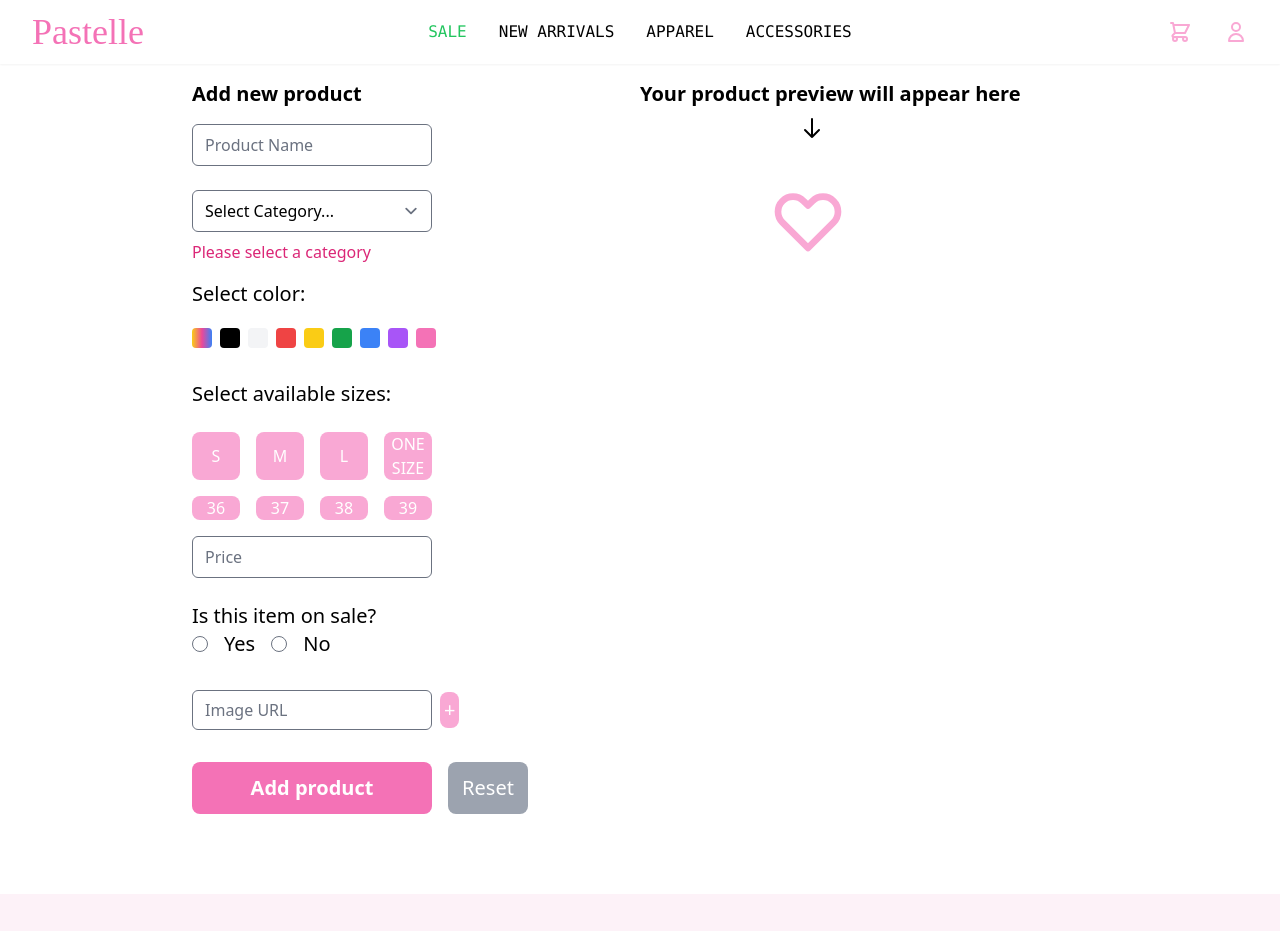
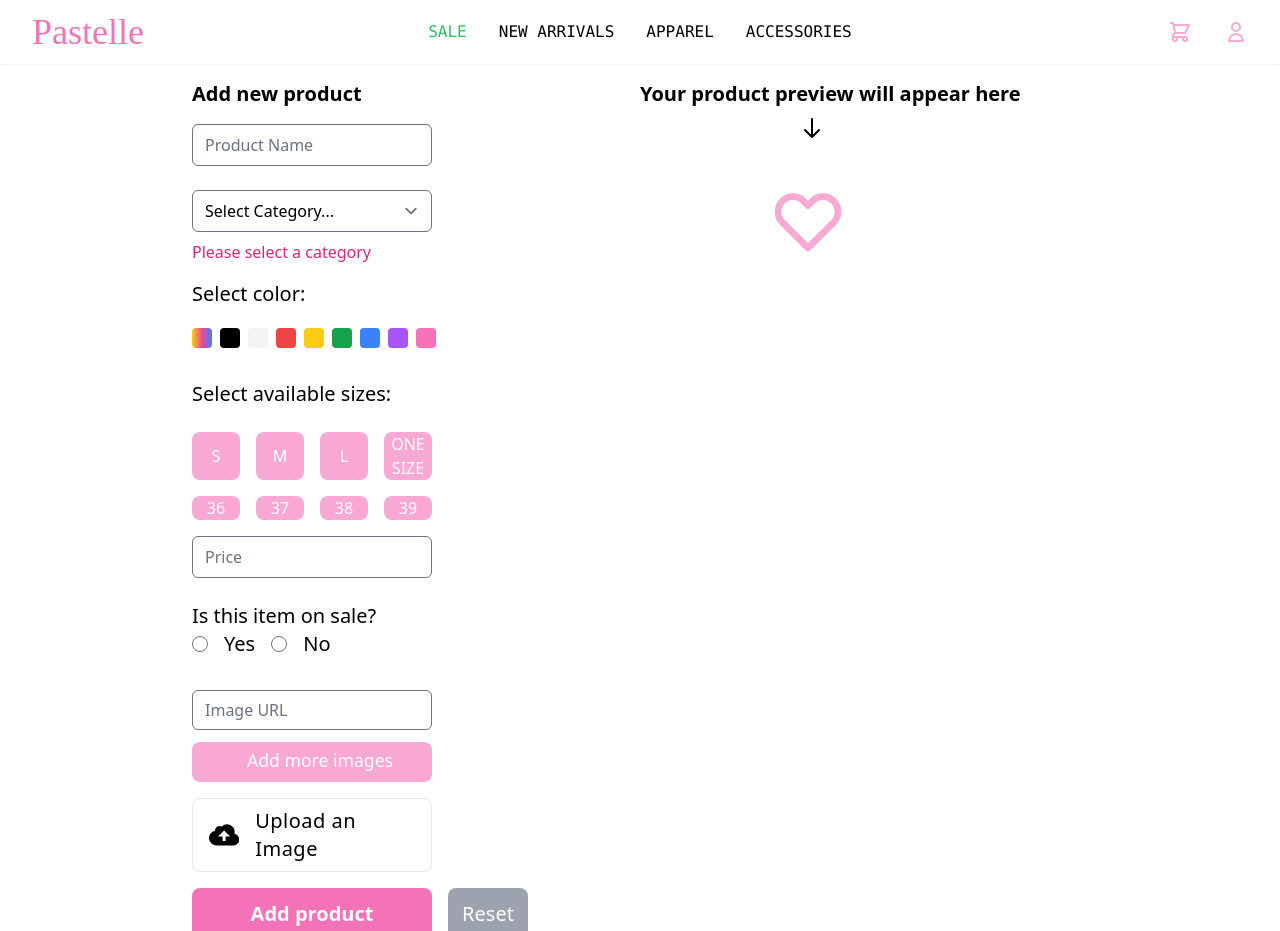
Before and after one commit to stefaniarotaru/pastelle, a React (Create React App) app in the folder pastelle-frontend/: page /admin in a window 1280 px wide. Shown: the top 931 px of the page. Built offline with nearby package versions, Linux system fonts and the light colour scheme; a web font is replaced by a local one.

Commit message:
FE - implemented AWS S3 image upload

```diff
--- a/pastelle-frontend/src/pages/Admin.js
+++ b/pastelle-frontend/src/pages/Admin.js
@@ -7,10 +7,14 @@ import CategoryDropdown from "../components/CategoryDropdown";
 import { yupResolver } from "@hookform/resolvers/yup";
 import * as Yup from 'yup';
 import initialSizes from "../components/InitialSizes";
+import ExtraImageURL from "../components/ExtraImageURL";
+import { Carousel } from "react-carousel-minimal";
 
 const Admin = () => {
 
-    const url = "http://localhost:8080/product/add-product"
+
+    const url = "http://localhost:8080/product/add-product";
+    const storageUrl = "http://localhost:8080/product/";
 
     const [name, setName] = useState("");
     const [category, setCategory] = useState("");
@@ -21,10 +25,32 @@ const Admin = () => {
     const [imageUrls, setImageUrls] = useState([]);
     const [salePrice, setSalePrice] = useState("");
     const [sizes, setSizes] = useState(initialSizes);
+    const [extraImgInputs, setExtraImgInputs] = useState([]);
+    const [file, setFile] = useState("");
 
-    const [amount, setAmount] = useState(1);
-    const loadMore = () => {
-        setAmount((prevAmount) => prevAmount + 1);
+    const uploadImage = (productId) => {
+        const formData = new FormData();
+        formData.append('file', file);
+        axios.post(storageUrl + productId + '/images', formData, {
+            headers: {
+                "Content-Type": "multipart/form-data"
+            }
+        }).then(setFile(""));
+    }
+
+
+    let data = [
+        {
+            image: imageUrls[0]
+        },
+        {
+            image: imageUrls[1]
+        }
+    ]
+
+    const addExtraImgInput = () => {
+        const extraInput = <ExtraImageURL index={extraImgInputs.length + 1} updateImage={updateImage} />;
+        setExtraImgInputs(extraImgInputs => [...extraImgInputs, extraInput])
     }
 
     const toggleSizeAvailability = (size) => {
@@ -82,7 +108,7 @@ const Admin = () => {
 
     const addProduct = () => {
         const availableSizes = getAvailableSizes(sizes);
-        console.log(imageUrls)
+        // console.log(imageUrls)
         axios.post(url, {
             'name': name,
             'category': category,
@@ -95,15 +121,17 @@ const Admin = () => {
             'salePrice': salePrice,
             'sizes': availableSizes
         })
-            .then((res) => console.log(res.data))
+            .then((res) => uploadImage(res.data.id))
     }
 
     const updateImage = (i, url) => {
         const newImageUrls = [...imageUrls];
         newImageUrls[i] = url;
-        console.log(newImageUrls)
         setImageUrls(newImageUrls)
+        // data = newImageUrls.map(imageUrl => { return { image: imageUrl } });
+        console.log(data);
     }
+
 
     return (
         <>
@@ -134,7 +162,7 @@ const Admin = () => {
                             Select color:
                         </p>
                         <ColorsCheck value={color}
-                            onChange={(e) => { console.log(e.target.value); setColor(e.target.value) }}
+                            onChange={(e) => setColor(e.target.value)}
                             name="chooseColor"
                             // {...register('chooseColor')}
                             className={` ${errors.chooseColor ? 'border-pink-600 border-2' : ''}`}
@@ -198,45 +226,48 @@ const Admin = () => {
 
                         {/* Images */}
                         <div className="flex lg:flex-row flex-col">
-                            <div className="flex flex-row items-center">
+                            <div className="">
+                                <div>
                                     <input placeholder="Image URL"
                                         name="imageUrl"
                                         key={0}
                                         type="text" {...register('imageUrls')}
-                                    className={`w-60 h-10 rounded-md my-4 ${errors.imageUrls ? 'border-pink-600 border-2' : ''}`}
+                                        className={`w-60 h-10 rounded-md mt-4 mb-1 ${errors.imageUrls ? 'border-pink-600 border-2' : ''}`}
                                         // value={imageUrls[0]}
                                         onChange={(e) => updateImage(0, e.target.value)} />
 
                                     <div className="text-pink-600 text-base">{errors.imageUrls?.message}</div>
-                                <button className="bg-pink-300 p-1 rounded-lg text-white ml-2"
+
+                                    {extraImgInputs.map((extraImgInput, index) => <div key={index}>{extraImgInput}</div>)}
+                                </div>
+                                <button className="bg-pink-300 rounded-lg p-1 text-white text-[1.1rem] mt-2 h-10 w-60 hover:bg-pink-400"
                                     type="button"
-                                    onClick={() => loadMore}
-                                >+</button>
+                                    onClick={addExtraImgInput}>
+                                    <p className="ml-4 mb-1">Add more images </p>
+                                </button>
+                            </div>
                         </div>
 
+                        {/* <input accept="image/*"
+                            type="file"
+                            onChange={(e) => { console.log("file: ", e.target.files[0]); setFile(e.target.files[0]) }}
+                        /> */}
 
-
-                            {/* {imageUrls.length === 0 || imageUrls[0] === '' ? '' :
-                                <div className="flex flex-col gap-y-4 lg:ml-4 lg:-mt-11">
-                                    <input placeholder="Additional URL (Optional)"
-                                        name="extra_url1"
-                                        type="text"
-                                        className="w-60 rounded-md"
-                                        onChange={(e) => updateImage(1, e.target.value)} />
-
-                                    <input placeholder="Additional URL (Optional)"
-                                        name="extra_url1"
-                                        type="text"
-                                        className="w-60 rounded-md"
-                                        onChange={(e) => updateImage(2, e.target.value)} />
-
-                                    <input placeholder="Additional URL (Optional)"
-                                        name="extra_url1"
-                                        type="text"
-                                        className="w-60 rounded-md"
-                                        onChange={(e) => updateImage(3, e.target.value)} />
-                                </div>} */}
+                        <div className="flex w-60 items-center justify-center bg-grey-lighter">
+                            <label className="w-60 flex flex-row items-center px-4 py-2 bg-white rounded-lg tracking-wide border border-blue cursor-pointer hover:bg-blue hover:text-pink-400">
+                                <svg className="w-8 h-8" fill="currentColor" xmlns="http://www.w3.org/2000/svg" viewBox="0 0 20 20">
+                                    <path d="M16.88 9.1A4 4 0 0 1 16 17H5a5 5 0 0 1-1-9.9V7a3 3 0 0 1 4.52-2.59A4.98 4.98 0 0 1 17 8c0 .38-.04.74-.12 1.1zM11 11h3l-4-4-4 4h3v3h2v-3z" />
+                                </svg>
+                                <span class="ml-4">Upload an Image</span>
+                                <input accept="image/*"
+                                    type="file"
+                                    className="hidden"
+                                    onChange={(e) => { console.log("file: ", e.target.files[0]); setFile(e.target.files[0]) }} />
+                            </label>
                         </div>
+                        {!file ? '' :
+                            <span>{file.name}</span>
+                        }
 
                         {/* Add button */}
                         <div className="flex gap-x-4">
@@ -264,8 +295,19 @@ const Admin = () => {
                         </svg>
                     </div>
 
+                    {/* {!file ? '' :
+                    <div className="w-[30rem] md:-ml-14">
+
+                        <img className="rounded-lg rounded-tr-lg" src={URL.createObjectURL(file)} />
+                    </div>
+
+                    } */}
 
                     {(name === '' && price === '' && (imageUrls.length === 0 || imageUrls[0] === '')) ?
+
+                    // {(name === '' && price === '' && file === '') ?
+
+
                         <div className="ml-32 mt-10">
                             <svg xmlns="http://www.w3.org/2000/svg" className="h-20 w-20" fill="none" viewBox="0 0 24 24" stroke="#f9a8d4">
                                 <path strokeLinecap="round" strokeLinejoin="round" strokeWidth="2" d="M4.318 6.318a4.5 4.5 0 000 6.364L12 20.364l7.682-7.682a4.5 4.5 0 00-6.364-6.364L12 7.636l-1.318-1.318a4.5 4.5 0 00-6.364 0z" />
@@ -274,7 +316,23 @@ const Admin = () => {
                         <div className="my-20 flex flex-col w-full">
                             <div className="shadow-lg rounded-lg bg-white w-80 md:ml-2 ml-6 md:-mt-6">
 
-                                <img className="rounded-tl-lg rounded-tr-lg" src={imageUrls[0]} />
+                                {/* <img className="rounded-t-lg rounded-tr-lg" src={URL.createObjectURL(file)} /> */}
+
+
+
+                                {imageUrls.length > 0 && <Carousel
+                                    data={data}
+                                    width="400px"
+                                    height="400px"
+                                    radius="10px"
+                                    automatic={false}
+                                    dots={imageUrls.length > 1}
+                                    slideBackgroundColor="darkgrey"
+                                    slideImageFit="cover"
+                                    thumbnails={imageUrls.length > 1}
+                                    thumbnailWidth="100px"
+                                />
+                                }
 
                                 <div className="p-5">
                                     <h3>{name}</h3>
```
Lines whose indentation alone changed are shown as unchanged.
